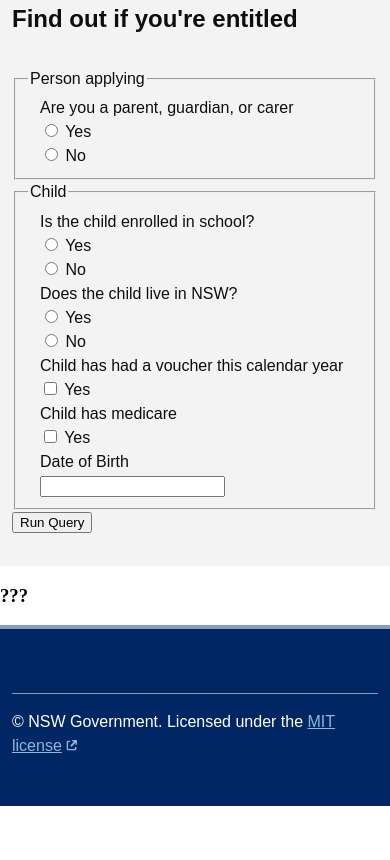
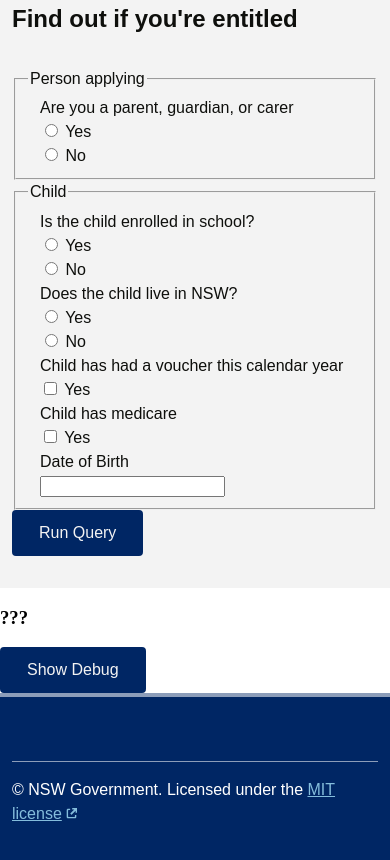
Before and after one commit to digitalnsw/cereal, a plain HTML site: page docs/index.html in a window 390 px wide. Shown: the part 503-1363 px from the top of the page. Before the commit the page ends 1309 px from the top, so only its background shows below. Drawn offline with nearby package versions, Linux system fonts and the light colour scheme.

Commit message:
Button to hide debug

```diff
--- a/docs/index.html
+++ b/docs/index.html
@@ -173,7 +173,7 @@
 						</fieldset>
 						</form>
 
-            <button>Run Query</button>
+            <button id="run_query" class="au-btn">Run Query</button>
           </div>
         </div>
       </div>
@@ -181,7 +181,10 @@
     <div id="result">
       <h3 id="result_title">???</h3>
     </div>
-    <section>
+
+    <button class="au-btn" id="show_debug">Show Debug</button>
+    <section id="debug">
+      <h3>Debug</h3>
 			<pre id="response"></pre>
     </section>
 </main>
--- a/docs/js/query.js
+++ b/docs/js/query.js
@@ -9,9 +9,13 @@ $( document ).ready(function() {
     });
   } );
 
+  $('#debug').hide();
 
+  $('#show_debug').click(function(){
+    $('#debug').toggle();
+  });
 
-  $("button").click(function(){
+  $("#run_query").click(function(){
 
     var is_guardian = ($("input[name='applicantRelationship']:checked").val()=='yes');
     var is_enrolled_in_school = ($("input[name='childEducation']:checked").val()=='yes');
```
